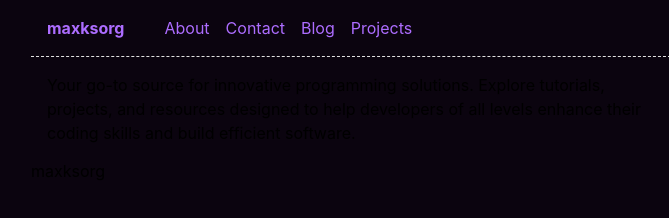
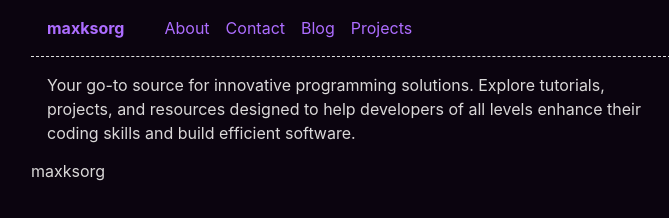
Before and after one commit to MaxCoGa/maxcoga.github.io, an Eleventy site: page src/index.md in a window 1280 px wide. Shown: the whole page, without its empty margins (289-958 px from the left). Built offline with nearby package versions, Linux system fonts and the light colour scheme; Eleventy itself is replaced by a stand-in of ours; files that its build step writes are made by us from their sources.

Commit message:
fix css temp fix

```diff
--- a/src/style.css
+++ b/src/style.css
@@ -40,12 +40,14 @@
 	--color-gray-50: #C0C0C0;
 	--color-gray-90: #dad8d8;
 
-	/* --text-color is assigned to --color-gray-_ above */
+	--text-color: var(--color-gray-90);
 	--text-color-link: #AD6DFF;
 	--text-color-link-active: #FF6D76;
 	--text-color-link-visited: #a6a6f8;
 
 	--background-color: #0B040F;
+
+	--syntax-tab-size: 2;
 }
 
 /* Global stylesheet */
```
